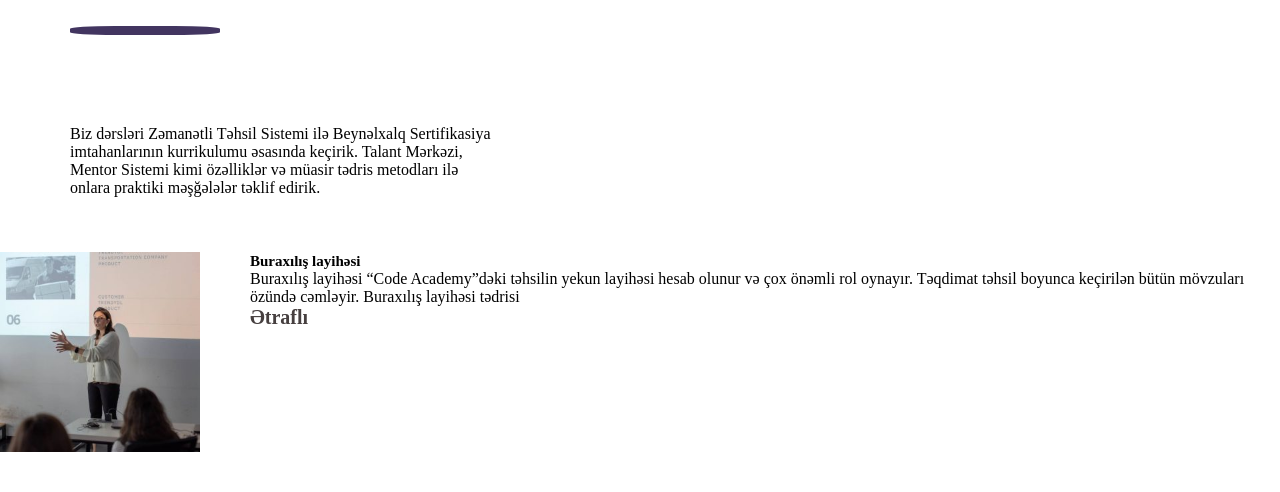
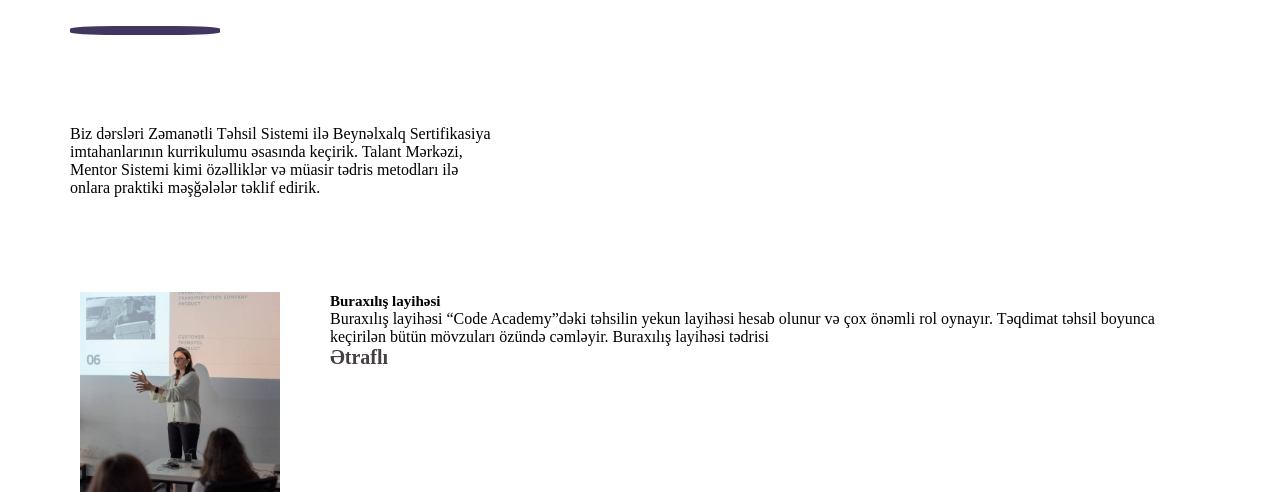
Before and after one commit to rzamirzayev/aftertask, a plain HTML site: page index.html in a window 1280 px wide. Shown: the part 394-886 px from the top of the page. Before the commit the page ends 846 px from the top, so only its background shows below. Drawn offline with Linux system fonts and the light colour scheme.

Commit message:
Update style.css

```diff
--- a/style.css
+++ b/style.css
@@ -70,10 +70,10 @@
 
 
 
-  #project{
+  .project{
     margin: 40px;
     padding: 40px;
-
+    widht:700px;
     position: relative;
 
 
```
